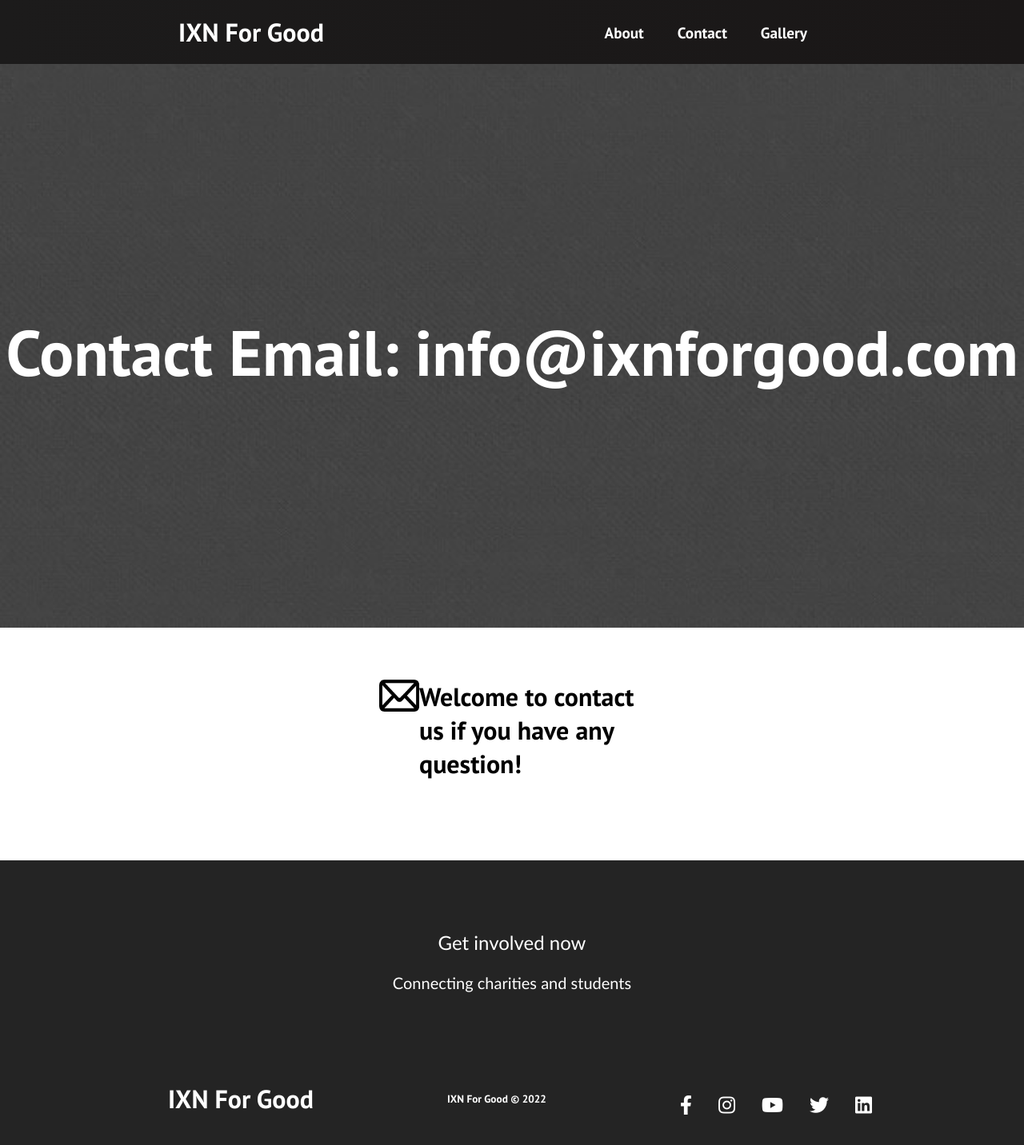
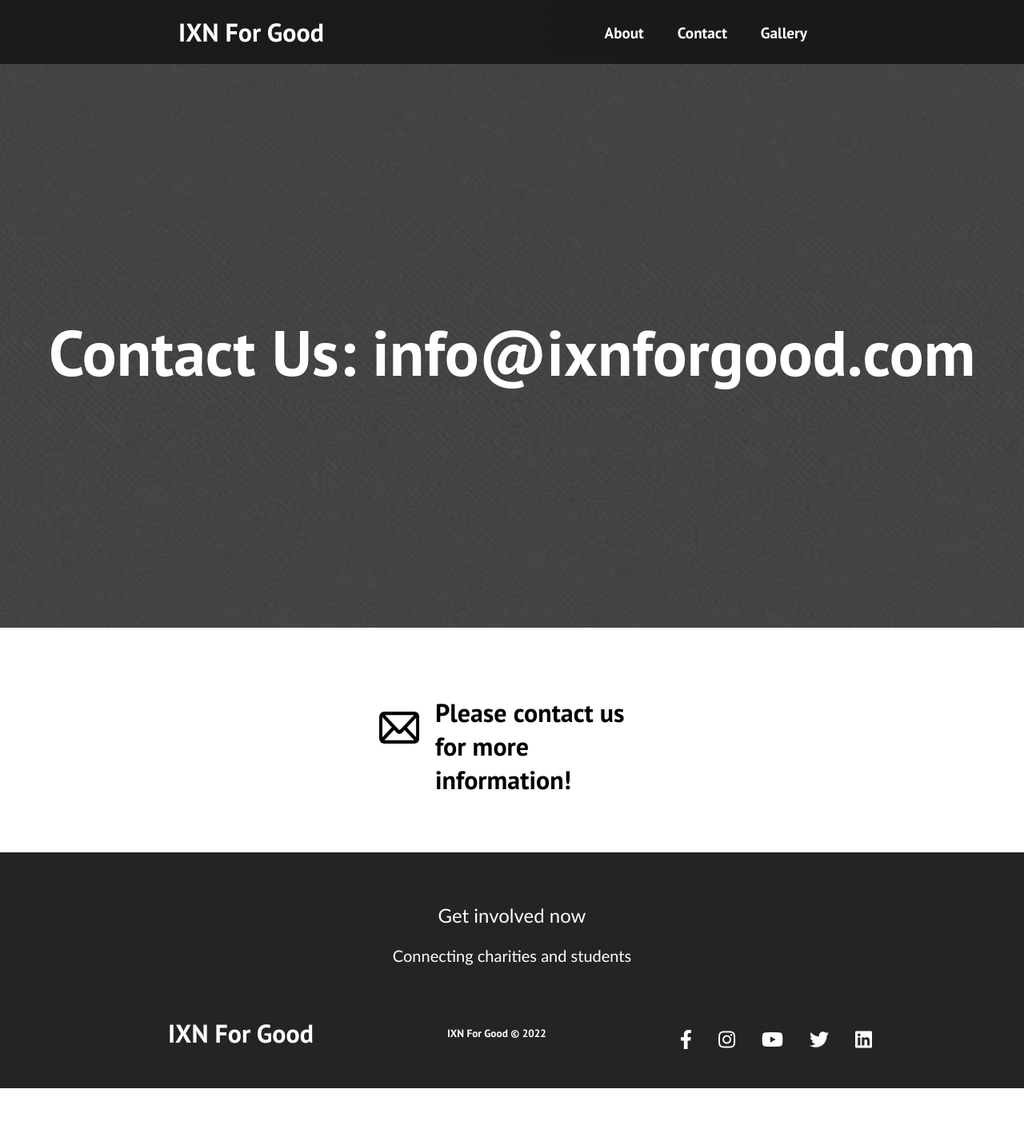
Before and after one commit to UCLComputerScience/COMP0067_2022_Team8, a React (Create React App) app in the folder client/: page /contact in a window 1280 px wide. Shown: the top 1432 px of the page at 80% size. After the commit the page ends 1361 px from the top, so only its background shows below. Built offline with nearby package versions, Linux system fonts and the light colour scheme.

Commit message:
FINAL changes completed

```diff
--- a/client/src/components/Cards.js
+++ b/client/src/components/Cards.js
@@ -51,7 +51,7 @@ function Cards() {
             )}
             <CardItem
               src='https://i.stack.imgur.com/twIm6.png'
-              text='Click here to see more case studies in our Medium blog page'
+              text='See all case studies in our Medium blog page'
 
               label='Other articles'
               path='https://medium.com/@infoixnforgood'
--- a/client/src/components/Footer.css
+++ b/client/src/components/Footer.css
@@ -13,9 +13,6 @@
   justify-content: center;
   align-items: center;
   text-align: center;
-
-  margin-bottom: 24px;
-  padding: 24px;
   color: #fff;
 }
 
--- a/client/src/components/Navbar.js
+++ b/client/src/components/Navbar.js
@@ -1,5 +1,4 @@
 import React, { useState, useEffect } from 'react';
-import { Button } from './Button';
 import { Link } from 'react-router-dom';
 import './Navbar.css';
 
--- a/client/src/components/RecentVideos.css
+++ b/client/src/components/RecentVideos.css
@@ -13,6 +13,10 @@ h1 {
     font-family: Arial, Helvetica, sans-serif;
     font-size: 40px;
 
+  }
+
+  .recent__cards__container {
+    margin-top: -40px;
   }
 
   .video {
--- a/client/src/components/RecentVideos.js
+++ b/client/src/components/RecentVideos.js
@@ -18,7 +18,7 @@ function RecentVideos() {
     return (
         <div className='cards recent-vid-background'>
             <h1>Recent Videos</h1>
-            <div className='cards__container'>
+            <div className='recent__cards__container'>
                 <div className='cards__wrapper'>
                     <ul className='grid-layout'>
                         {listOfRecentVideos.map((value, idx) => {
--- a/client/src/components/VideoCards.css
+++ b/client/src/components/VideoCards.css
@@ -1,5 +1,9 @@
 h1 {
   text-align: center;
+}
+
+.cards__container {
+  margin-top: -120px;
 }
 
 .gallery-title {
--- a/client/src/components/pages/Contact.css
+++ b/client/src/components/pages/Contact.css
@@ -8,19 +8,20 @@
     font-size: 2.5em;
     margin-top: 50px;
 }
+
 .email_group{
     display: flex;
     justify-content: space-around;
     width: 30%;
     margin: 0 auto;
     font-size: 2.0em;
-    margin-top: 50px;
-    margin-bottom: 100px;
+    margin-top: 70px;
+    margin-bottom: 70px;
 }
 
 .icon{
     display: inline-block;
     width: 50px;
     height: 40px;
-    margin-left: 20px;
+    margin: 20px;
 }
--- a/client/src/components/pages/Contact.js
+++ b/client/src/components/pages/Contact.js
@@ -5,7 +5,7 @@ import './Contact.css'
 export default function Contact() {
   return (
     <>
-    <h1 class='services'>Contact Email: info@ixnforgood.com</h1>
+    <h1 class='services'>Contact Us: info@ixnforgood.com</h1>
 
     <div class='contact-container'>
 
@@ -14,7 +14,7 @@ export default function Contact() {
             <img class="icon" src="/images/email.png"/>
           </div>
           <div>
-              Welcome to contact us if you have any question!
+              Please contact us for more information!
           </div>
       </div>
     </div>
--- a/client/src/components/pages/Partners.css
+++ b/client/src/components/pages/Partners.css
@@ -14,8 +14,8 @@
 }
 
 .item_img{
-    width: 300px;
-    height: 300px;
+    width: 200px;
+    height: 200px;
     margin: 50px;
     box-shadow:
             inset 0 -3em 3em rgba(0,0,0,0.1),
```
